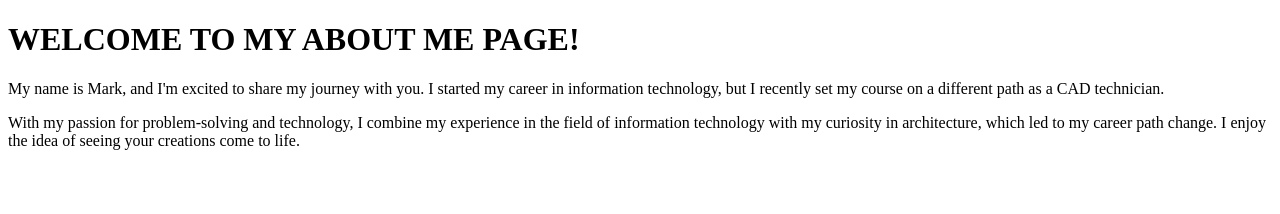
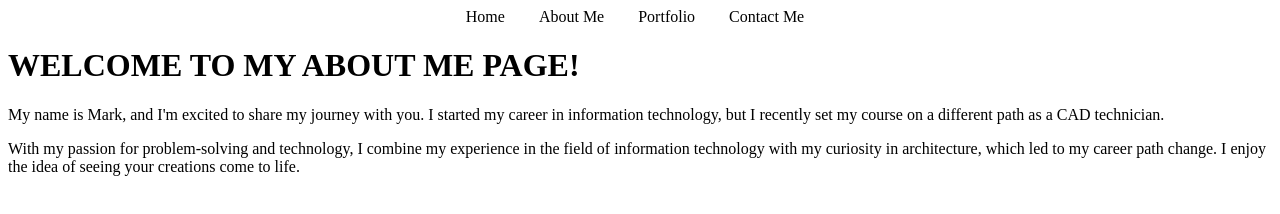
Before and after one commit to mnkydlouie/mark-louie-beltran, a plain HTML site: page about.html in a window 1280 px wide. Drawn offline with Linux system fonts and the light colour scheme.

Commit message:
Update about.html

```diff
--- a/about.html
+++ b/about.html
@@ -2,11 +2,43 @@
 <html>
 <head>
     <title>About Me</title>
+    <style>
+        /* CSS styles for the navigation menu */
+        ul {
+            list-style-type: none;
+            padding: 0;
+            text-align: center;
+            margin: 0;
+        }
+        li {
+            display: inline-block;
+            margin-right: 10px;
+        }
+        a {
+            text-decoration: none;
+            color: #000;
+            padding: 5px 10px;
+            background-color: #fff;
+            border: none;
+            transition: background-color 0.3s, color 0.3s;
+        }
+        a:hover {
+            background-color: #000;
+            color: #fff;
+        }
+    </style>
 </head>
 <body>
+    <nav>
+        <ul>
+            <li><a href="#">Home</a></li>
+            <li><a href="about.html">About Me</a></li>
+            <li><a href="#">Portfolio</a></li>
+            <li><a href="#">Contact Me</a></li>
+        </ul>
+    </nav>
     <h1>WELCOME TO MY ABOUT ME PAGE!</h1>
     <p>My name is Mark, and I'm excited to share my journey with you. I started my career in information technology, but I recently set my course on a different path as a CAD technician.</p>
     <p>With my passion for problem-solving and technology, I combine my experience in the field of information technology with my curiosity in architecture, which led to my career path change. I enjoy the idea of seeing your creations come to life.</p>
-
-    </body>
+</body>
 </html>
```
